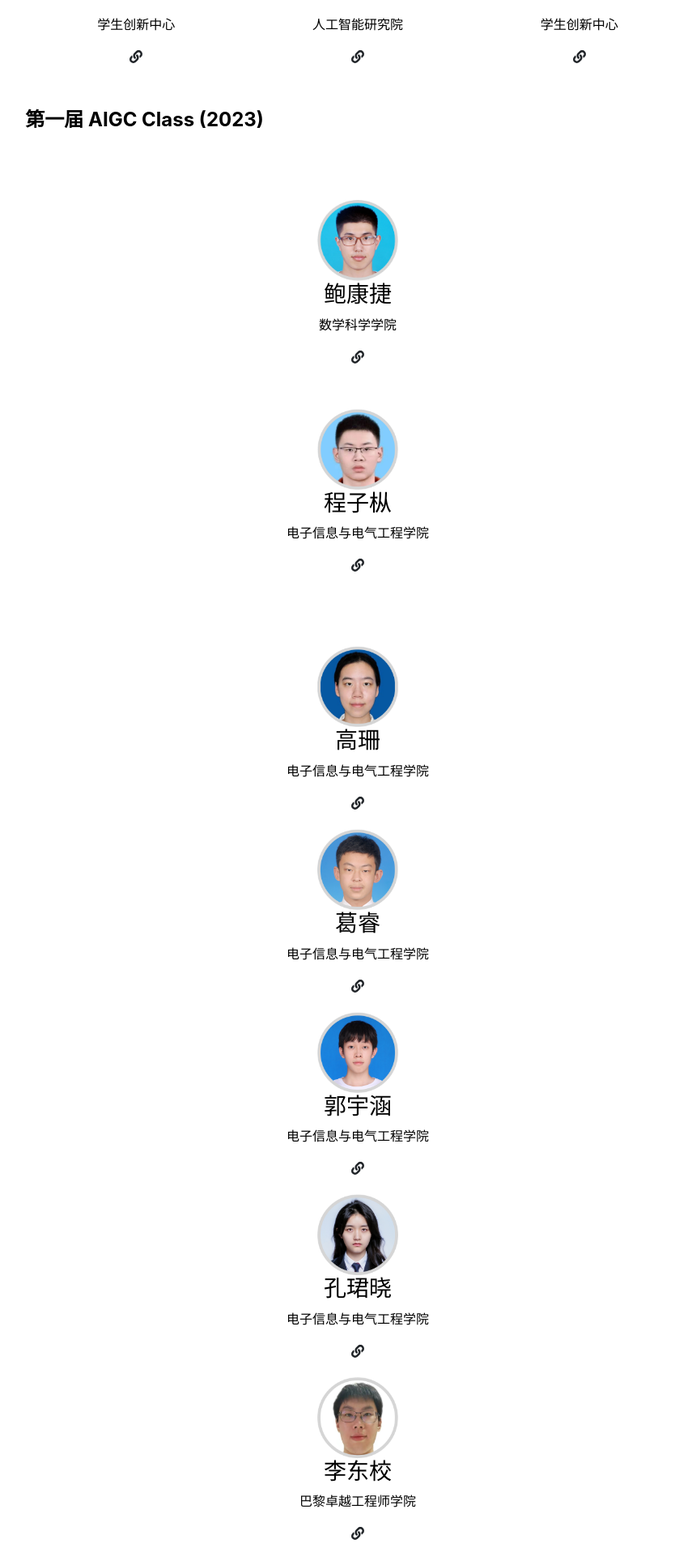
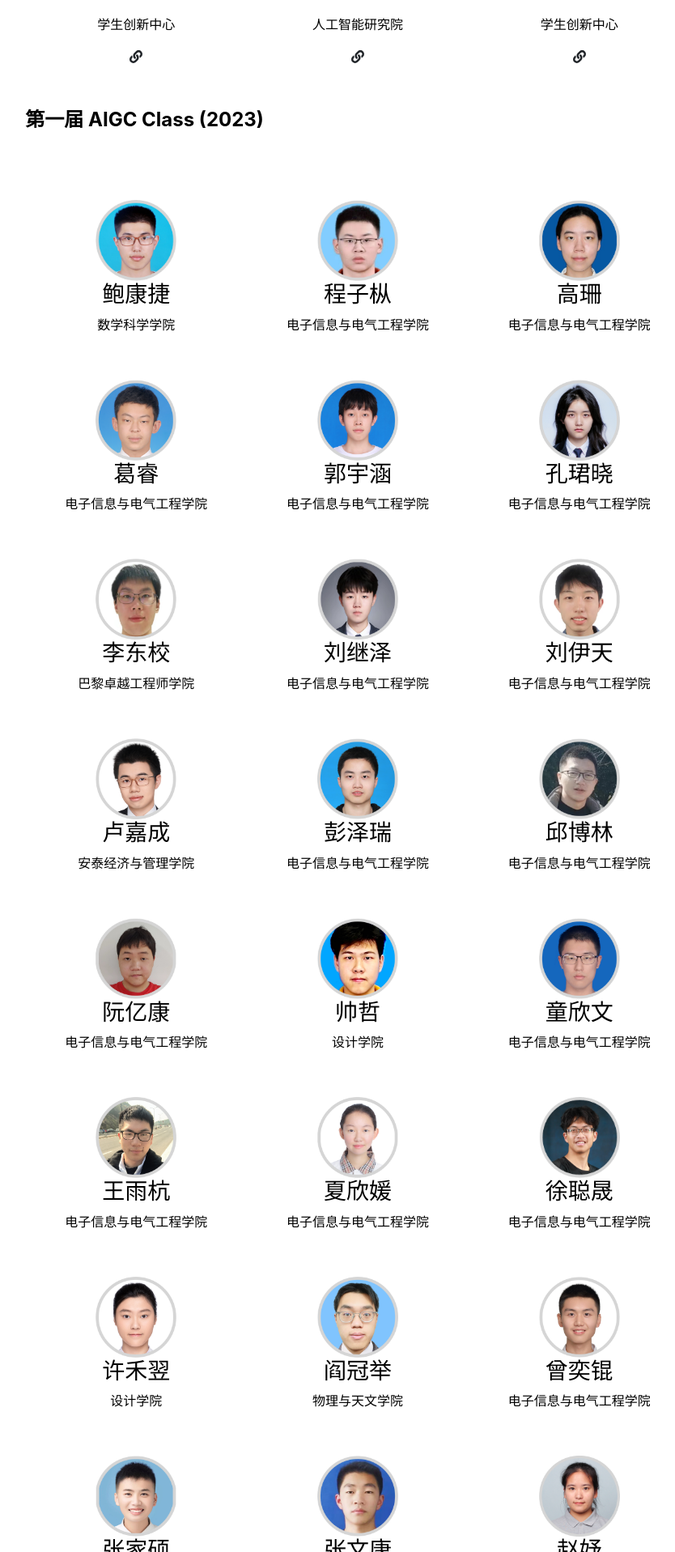
Before and after one commit to SJTU-AIGC/cn, a Jekyll site: the page built from team.md, in a window 1280 px wide. Shown: the part 926-2843 px from the top of the page at 81% size, without its empty margins (198-1032 px from the left). Built offline with Jekyll 4.4.1, drawn with Linux system fonts in a browser that asks for light colours.

```diff
--- a/_layouts/people.html
+++ b/_layouts/people.html
@@ -47,9 +47,9 @@ layout: default
     <img src="{{ site.github.url }}/{{ person.image }}" alt="{{ person.name }}">
     <h3>{{ person.name }}</h3>
     <p>{{ person.school }}</p>
-    <a href="{{ person.url }}" target="_blank">
+    <!-- <a href="{{ person.url }}" target="_blank">
       <i class="fas fa-link"></i> </a>
-  </div>
+  </div> -->
   </div>
   {% endfor %}
 </div>
```
